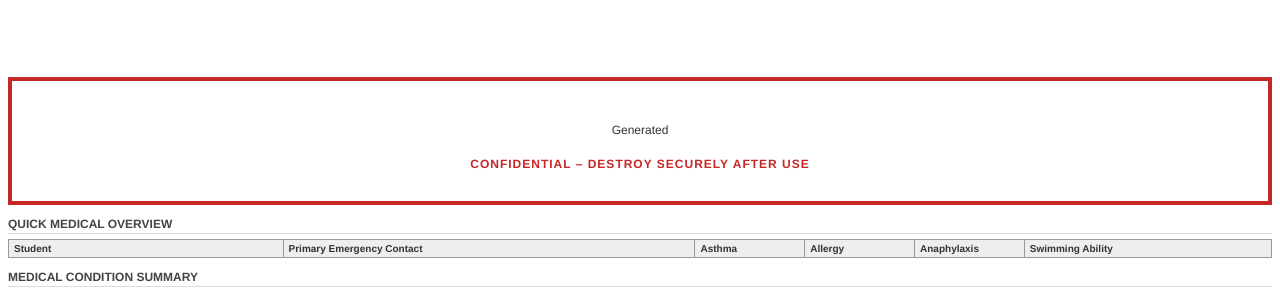
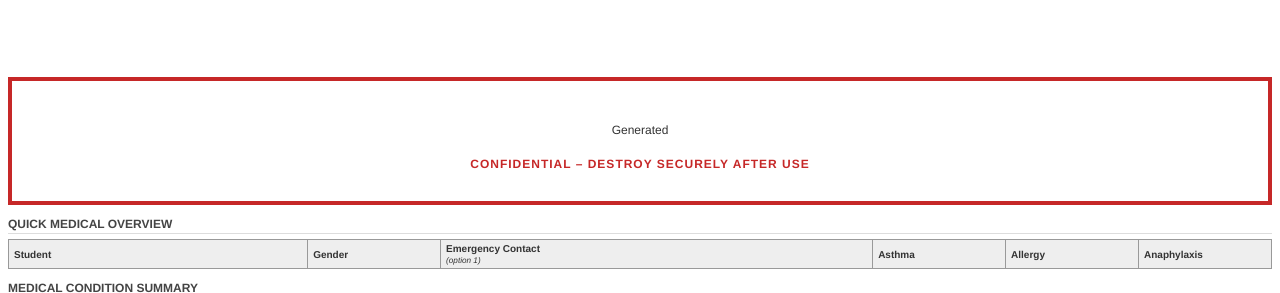
Before and after one commit to tvansant-work/Medical-Booklet-Creator, a Python web app: template templates/profiles.html in a window 1280 px wide. Shown: the part 365-658 px from the top of the page. Run offline with Jinja, Linux system fonts and the light colour scheme; the template is opened without the code that fills it, so the values that code supplies are empty.

Commit message:
Medical quick summary update

```diff
--- a/app.py
+++ b/app.py
@@ -2723,6 +2723,7 @@ if t2 is not None:
                     }
                     matrix_obj = {
                         "id": sid, "link_id": link_id, "name": f"{sname}, {fname}",
+                        "gender": gender,
                         "contact": c_disp, "asthma": "asthma" in med_l,
                         "allergy": "allergy" in med_l, "anaphylaxis": "anaphylaxis" in med_l,
                         "swimming": swim_ability, "swim_color": swim_color
--- a/templates/profiles.html
+++ b/templates/profiles.html
@@ -293,23 +293,25 @@
     <table class="matrix-table">
         <thead>
             <tr>
-                <th width="20%">Student</th>
-                <th width="30%">Primary Emergency Contact</th>
+                <th width="18%">Student</th>
+                <th width="8%">Gender</th>
+                <th width="26%">Emergency Contact<br><span style="font-style:italic; font-size:0.82em; font-weight:normal;">(option 1)</span></th>
                 <th width="8%">Asthma</th>
                 <th width="8%">Allergy</th>
                 <th width="8%">Anaphylaxis</th>
-                <th width="18%">Swimming Ability</th>
+                {% if options.swimming %}<th width="16%">Swimming Ability</th>{% endif %}
             </tr>
         </thead>
         <tbody>
             {% for row in matrix %}
             <tr>
                 <td><a href="#student-{{row.link_id}}" style="font-weight:bold;">{{ row.name }}</a></td>
+                <td class="center">{{ row.gender }}</td>
                 <td>{{ row.contact }}</td>
                 <td class="center">{% if row.asthma %}<span class="check-mark">X</span>{% endif %}</td>
                 <td class="center">{% if row.allergy %}<span class="check-mark">X</span>{% endif %}</td>
                 <td class="center">{% if row.anaphylaxis %}<span class="red-cross">X</span>{% endif %}</td>
-                <td class="center"><span class="{{ row.swim_color }}">{{ row.swimming }}</span></td>
+                {% if options.swimming %}<td class="center"><span class="{{ row.swim_color }}">{{ row.swimming }}</span></td>{% endif %}
             </tr>
             {% endfor %}
         </tbody>
```
